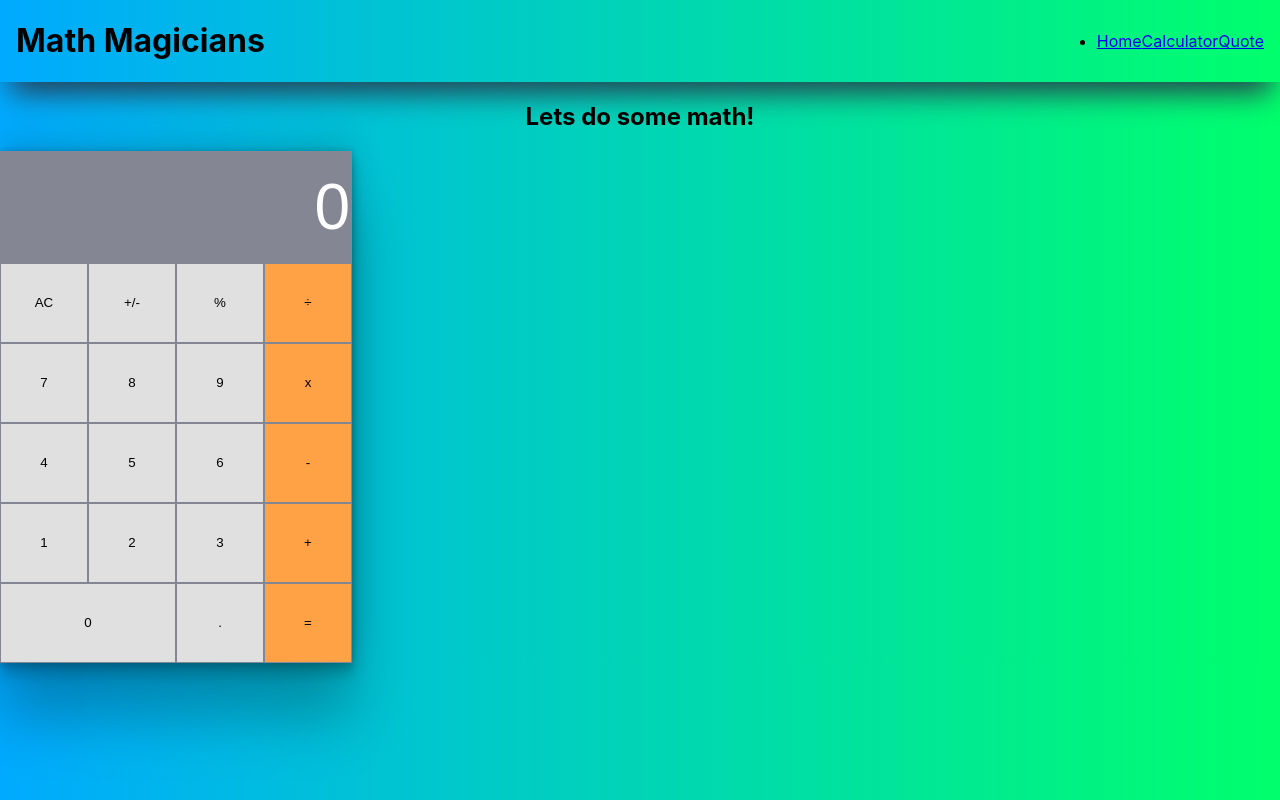
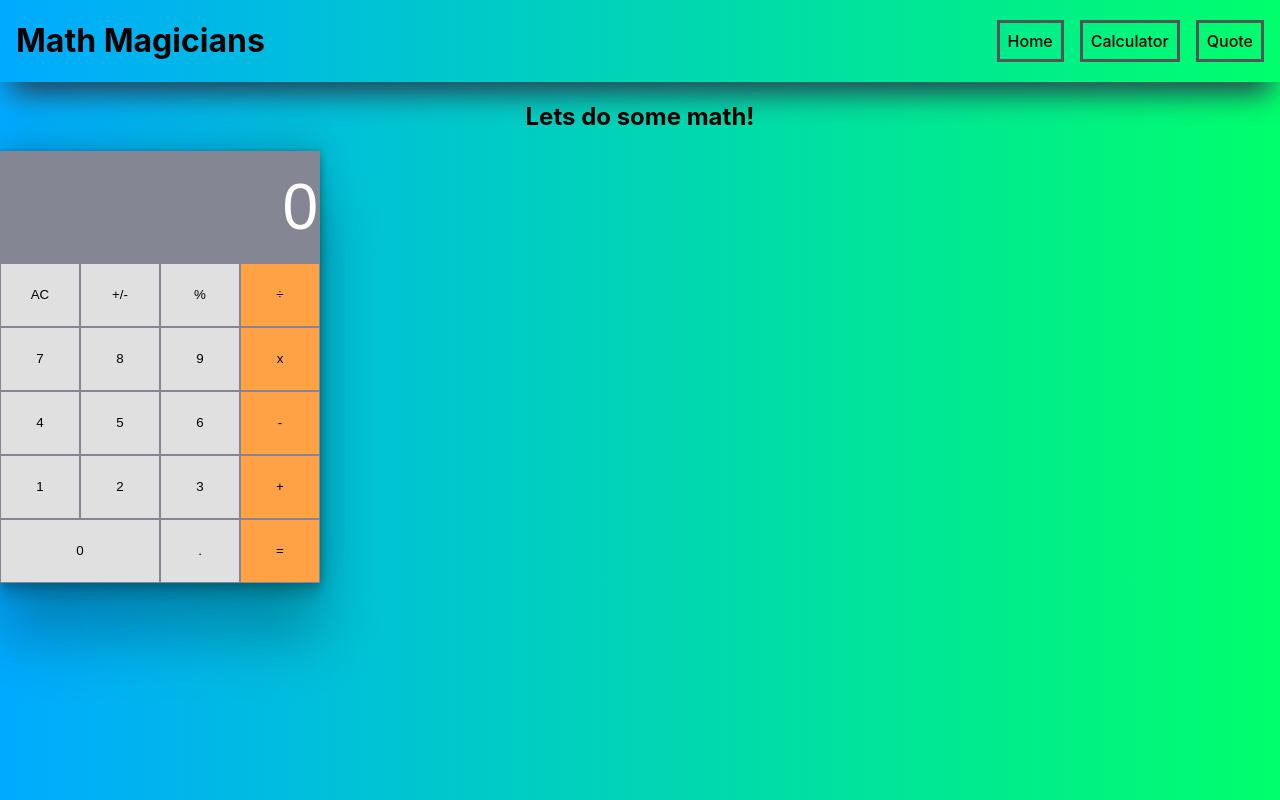
Before and after one commit to Paul-tes/Math-magicians, a React (Create React App) app: page /Calculator in a window 1280 px wide. Built offline with nearby package versions, Linux system fonts and the light colour scheme.

Commit message:
Header style

```diff
--- a/package.json
+++ b/package.json
@@ -49,6 +49,8 @@
     "eslint-plugin-jsx-a11y": "^6.7.1",
     "eslint-plugin-react": "^7.32.2",
     "eslint-plugin-react-hooks": "^4.6.0",
+    "sass": "^1.62.1",
+    "sass-loader": "^13.3.1",
     "stylelint": "^13.13.1",
     "stylelint-config-standard": "^21.0.0",
     "stylelint-csstree-validator": "^1.9.0",
--- a/src/App.js
+++ b/src/App.js
@@ -1,5 +1,5 @@
 import { Route, Routes } from 'react-router-dom';
-import './App.css';
+import './style/App.css';
 import Calculator from './pages/Calculator';
 import Header from './components/Header';
 import Home from './pages/Home';
--- a/src/components/Header.jsx
+++ b/src/components/Header.jsx
@@ -1,19 +1,28 @@
 import { Link } from 'react-router-dom';
-import styles from '../style/Header.module.css';
+import styles from '../style/Header.module.css'; // import css module
 
-const Header = () => (
+const Header = () => {
+  // inline style
+  const linkStyle = {
+    textDecoration: 'none',
+    color: '#000',
+    border: '3px solid #555',
+    padding: '0.5rem',
+    fontWeight: '500',
+  };
+
+  return (
     <header className={styles.header}>
       <h1>Math Magicians</h1>
       <nav>
-      <ul>
-        <li>
-          <Link to="/">Home</Link>
-          <Link to="Calculator">Calculator</Link>
-          <Link to="Quote">Quote</Link>
-        </li>
+        <ul className={styles}>
+          <li><Link style={linkStyle} to="/">Home</Link></li>
+          <li><Link style={linkStyle} to="Calculator">Calculator</Link></li>
+          <li><Link style={linkStyle} to="Quote">Quote</Link></li>
         </ul>
       </nav>
     </header>
   );
+};
 
 export default Header;
--- a/src/pages/Calculator.jsx
+++ b/src/pages/Calculator.jsx
@@ -2,6 +2,7 @@ import { useState } from 'react';
 import Result from '../components/Result';
 import Keys from '../components/keys';
 import calculate from '../logic/calculate';
+// import '../style/CalcMain.scss';
 
 const Calculator = () => {
   const [result, setResult] = useState({
--- a/src/App.css
+++ b/src/style/App.css
@@ -38,8 +38,8 @@ section {
 .calculator-grid {
   display: grid;
   margin-right: 4rem;
-  grid-template-columns: repeat(4, 5.5rem);
-  grid-template-rows: minmax(7rem, auto) repeat(5, 5rem);
+  grid-template-columns: repeat(4, 5rem);
+  grid-template-rows: minmax(7rem, auto) repeat(5, 4rem);
   box-shadow: rgba(0, 0, 0, 0.25) 1px 54px 55px, rgba(0, 0, 0, 0.12) 1px -12px 30px, rgba(0, 0, 0, 0.12) 1px 4px 6px, rgba(0, 0, 0, 0.17) 1px 12px 13px, rgba(0, 0, 0, 0.09) 1px -3px 5px;
 }
 
--- /dev/null
+++ b/src/style/CalcMain.scss
@@ -0,0 +1,4 @@
+main.calculator-container {
+  display: flex;
+  flex-direction: row;
+}
--- a/src/style/Header.module.css
+++ b/src/style/Header.module.css
@@ -9,3 +9,13 @@
   padding: 0 1rem;
   box-shadow: rgb(38, 57, 77) 1px 20px 30px -10px;
 }
+
+ul {
+  display: flex;
+  flex-direction: row;
+  gap: 1rem;
+}
+
+ul li {
+  list-style: none;
+}
```
Also changed, not shown: 1 other file (tests, documents, lock files or other folders). Lines whose indentation alone changed are shown as unchanged.
